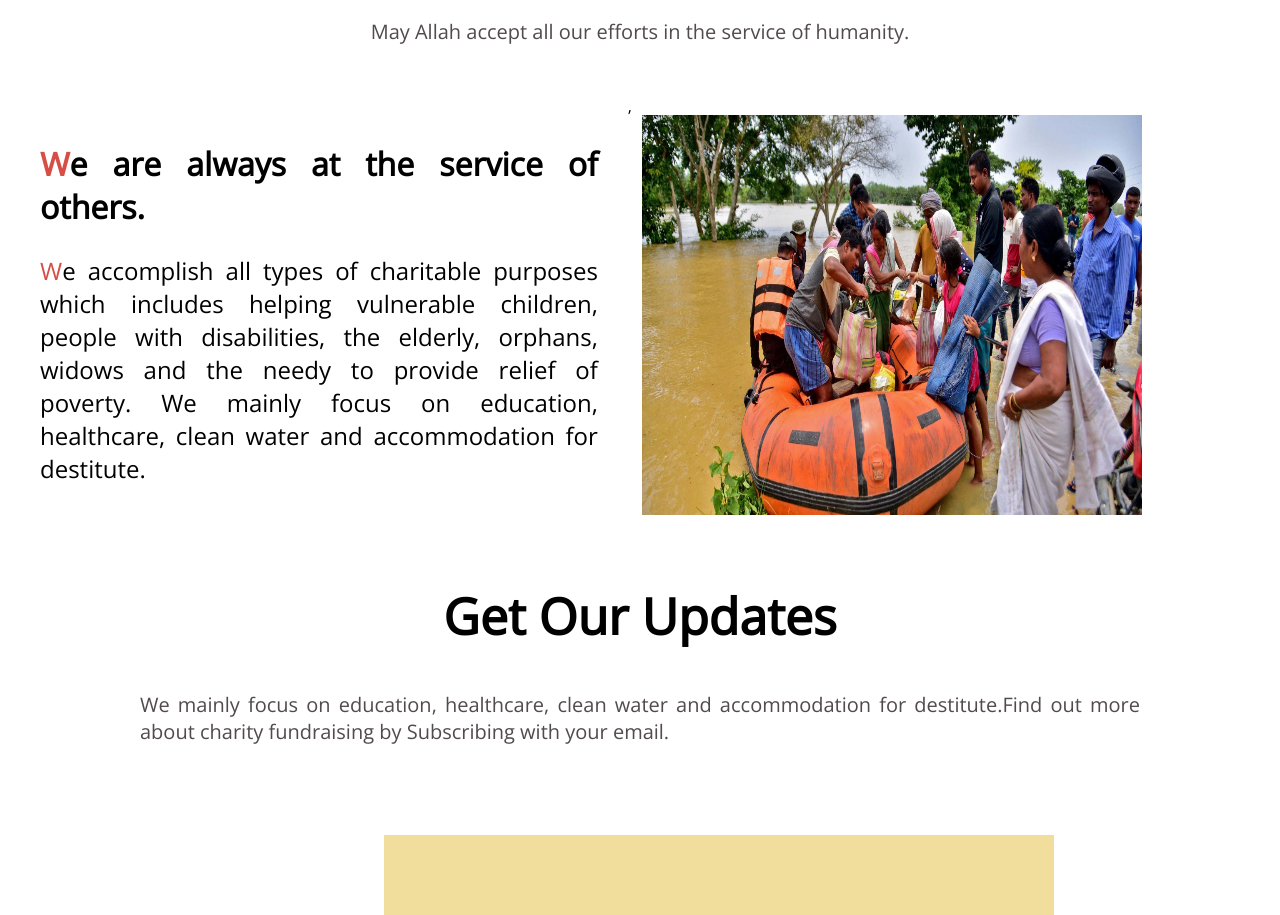
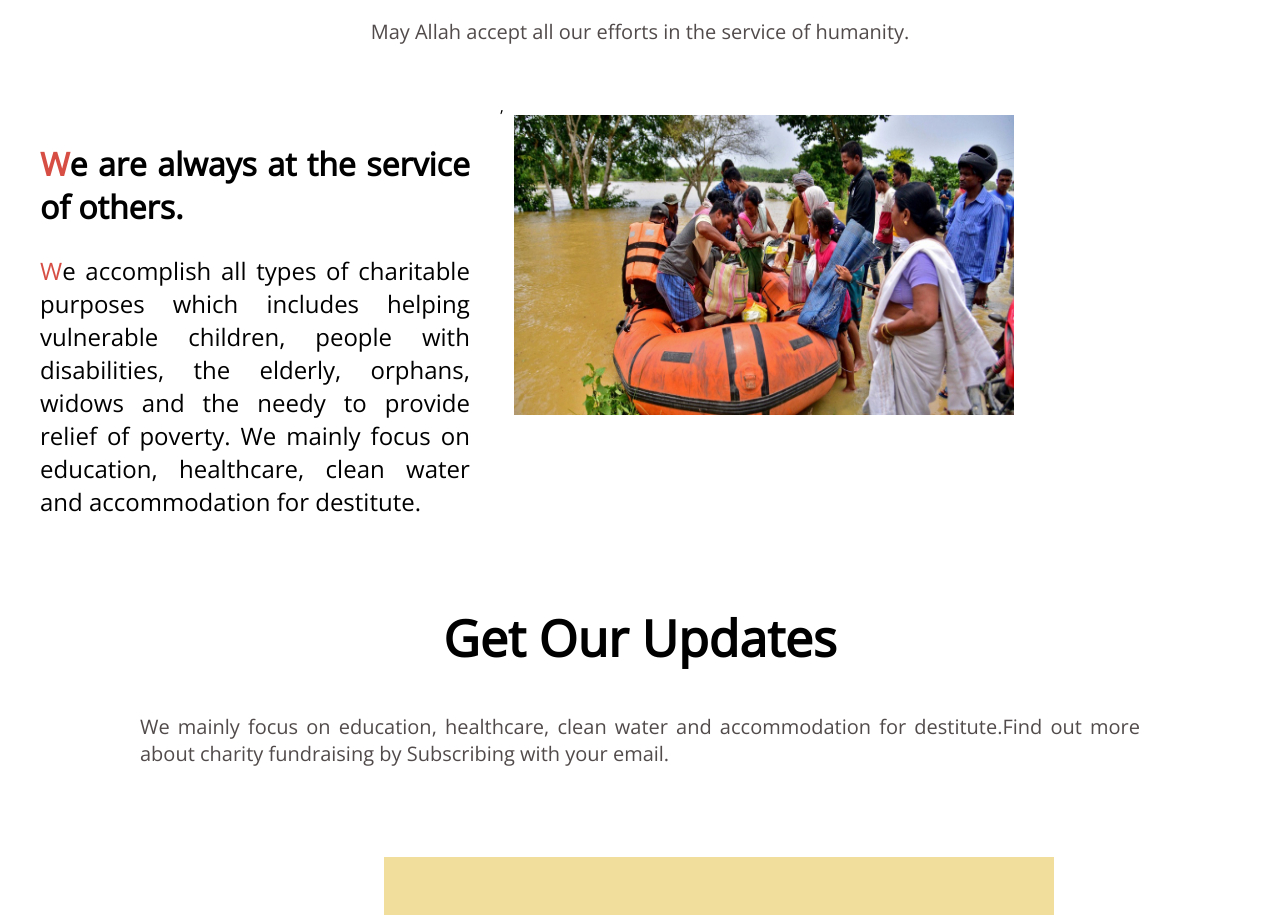
Before and after one commit to mehedihasan369/donate-today-main, a plain HTML site: page index.html in a window 1280 px wide. Shown: the part 2091-3006 px from the top of the page. Drawn offline with nearby package versions, Linux system fonts and the light colour scheme; a web font is replaced by a local one.

Commit message:
lastcommit

```diff
--- a/index.html
+++ b/index.html
@@ -85,7 +85,7 @@
       <p class="about-p"><span>W</span>e accomplish all types of charitable purposes which includes helping vulnerable children, people with disabilities, the elderly, orphans, widows and the needy to provide relief of poverty. We mainly focus on education, healthcare, clean water and accommodation for destitute.</p>
    </div>
 ,<div>
-  <img class="about-img" src="images/donation5.jpg" alt="" height="400px" width="500px">
+  <img class="about-img" src="images/donation5.jpg" alt="" height="300px" width="500px">
 </div>
 
   </section>
--- a/style.css
+++ b/style.css
@@ -154,7 +154,7 @@ margin: 0%;
     }
     .picture{
       display: flex;
-      width: 90%;
+      width: 80%;
       align-items: flex-start;
     }
 
```
